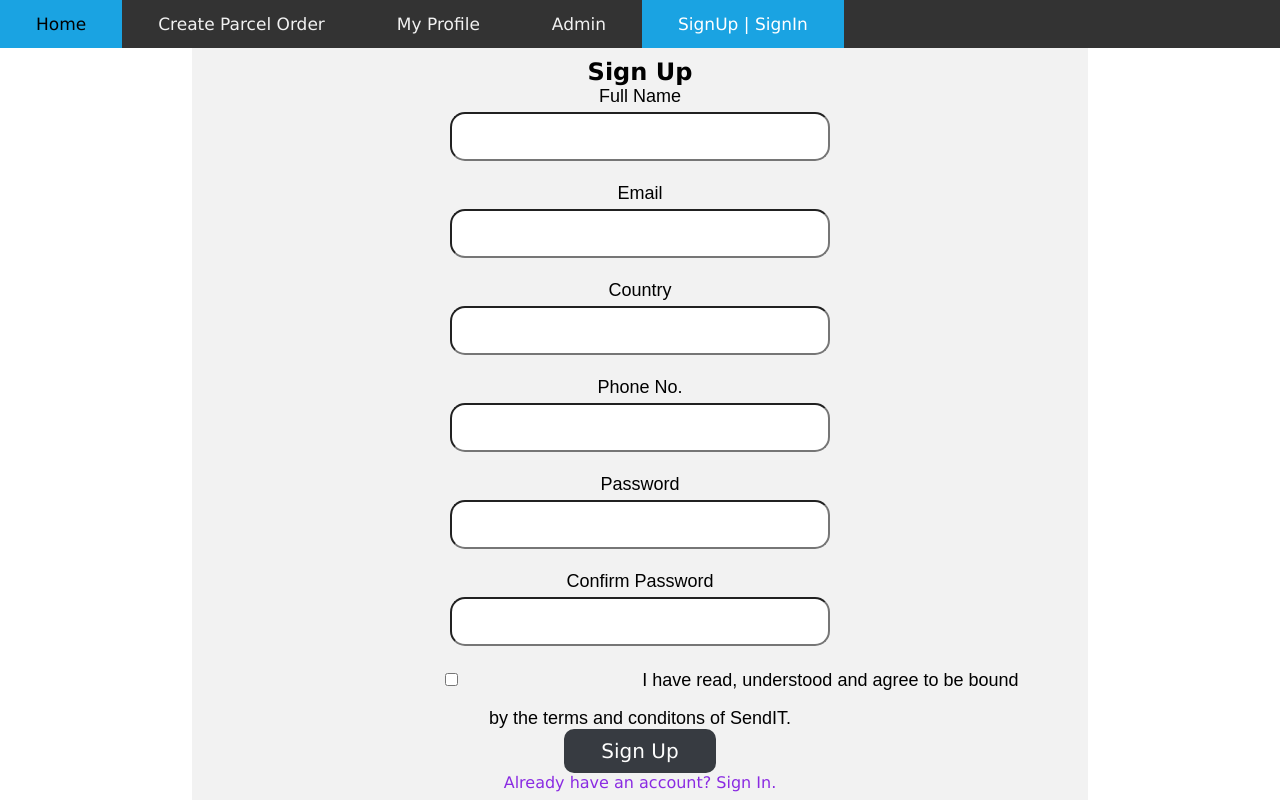
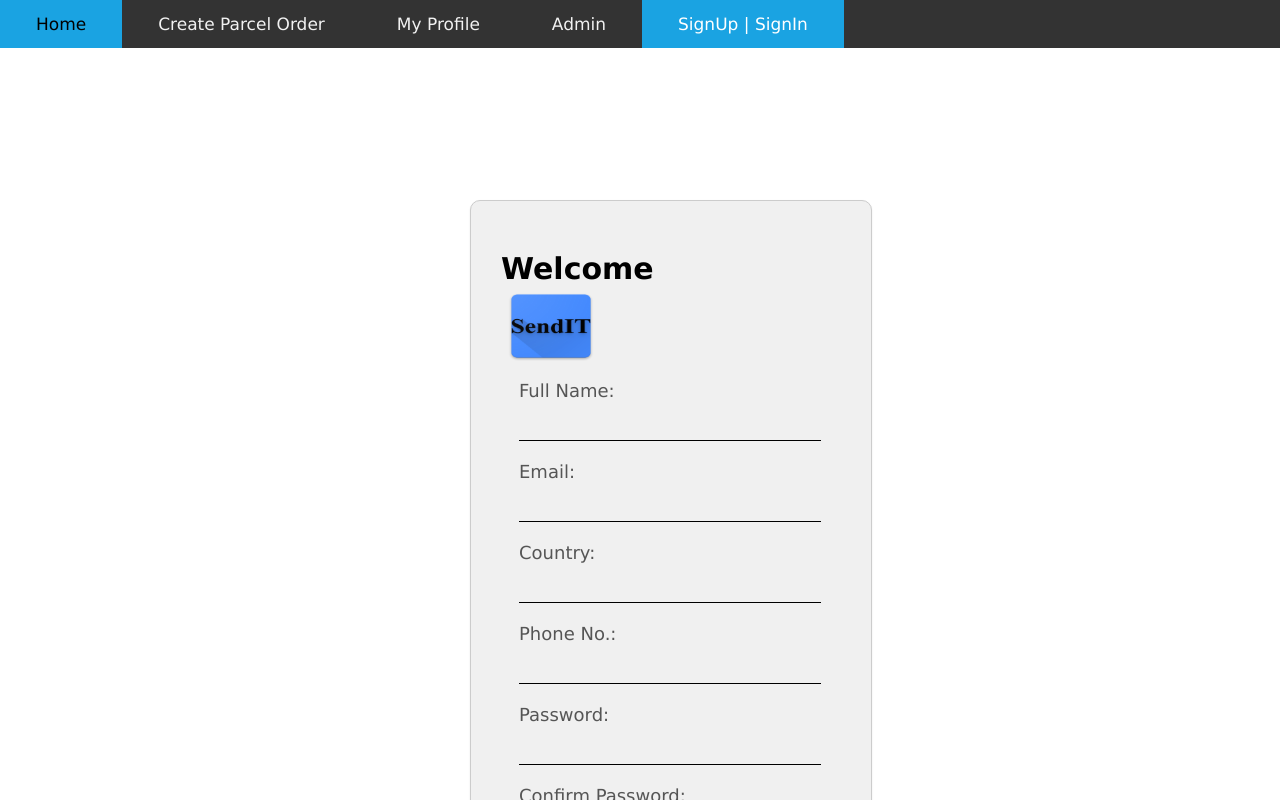
Before and after one commit to Rexben001/SendIT, a plain HTML site: page ui/signin.html in a window 1280 px wide. Both pictures are taken after a click on the link "Don't have an account? Create one.". Shown: the top 800 px of the page. Drawn offline with Linux system fonts and the light colour scheme.

Commit message:
modify files

```diff
--- a/ui/css/style.css
+++ b/ui/css/style.css
@@ -78,7 +78,7 @@ img{
     margin: 20px auto;
     padding: 10px;
     text-align: center;
-    font-size: 20px;
+    font-size: 18px;
 }
 
 #register a, #sends a{
@@ -94,76 +94,12 @@ footer{
     clear: both;
     background: #7eb0f1;
     color: white;
-    height: 50px;
+    height: 40px;
 }
 
 footer p{
     text-align: center;
     padding: 10px;
-}
-
-#formBody{
-    width: 70%;
-    margin: 0 auto;
-    background: #f2f2f2;
-    text-align: center;
-}
-
-#formSignIn, #formSignUp{
-    margin: 0 auto;
-    padding: 10px;
-    width: 85%;
-}
-
-label{
-    font-size: 18px;
-    font-family: Arial, Helvetica, sans-serif;
-    text-align: left;
-}
-
-input{
-    padding: 15px;
-    box-sizing: border-box;
-    width: 50%;
-    margin: 5px 0 22px;
-    border-radius: 15px;
-}
-
-input:focus{
-    background-color: #dddddd;
-    outline: none;
-}
-
-button{
-    background-color: #23282e;
-    border: 0;
-    box-sizing: border-box;
-    color: #fff;
-    font-size: 20px;
-    margin-top: 20px 0;
-    padding: 10px 15px;
-    width: 20%;
-    box-sizing: border-box;
-    opacity: 0.9;
-    border-radius: 10px;
-}
-
-button:hover{
-    opacity: 1;
-}
-
-form a{
-    text-decoration: none;
-    padding: 12px 12px;
-    color: blueviolet;
-}
-
-form a:hover{
-    color: #d30a0a;
-}
-
-#formSignUp{
-    display: none;
 }
 
 #profile{
@@ -230,34 +166,9 @@ form a:hover{
     display: none;
 }
 
-#createParcel input, #createParcel label{
-    padding: 5px 10px;
-    font-family: Arial, Helvetica, sans-serif;
-    font-size: 20px;
-    border-radius: 5px;
-    width: 80%;
-    margin: 10px;
-}
-
-#parcel, #parcel input{
-    width: 60%;
-    font-size: 20px;
-    padding: 10px;
-    box-sizing: border-box;
-    border-radius: 15px;
-}
 
 #parcelLog{
     margin: 10px;
-    vertical-align: ce
-}
-
-#parcelLog input, #parcelLog button{
-    width: 200px;
-    font-size: 20px;
-    padding: 5px;
-    box-sizing: border-box;
-    border-radius: 10px;
 }
 
 #des textarea{
@@ -270,7 +181,8 @@ form a:hover{
 }
 
 #parcelLog{
-margin: 20px;
+margin: 20px 50px;
+
 }
 
 #parcelLog button{
@@ -314,3 +226,116 @@ display: none;
     padding: 0 3px;
     margin: 10px
 }
+.signImage{
+    height: 80px;
+    width: 100px;
+    text-align: center;
+    margin: auto 0;
+}
+.welcome{
+    font-weight: bolder;
+    font-size: 30px;
+}
+p.first{
+    margin-top: 30px;
+}
+
+#formBody {
+    position: absolute;
+    width: 340px;
+    top: 50%;
+    left: 50%;
+    margin-top: -200px;
+    margin-left: -170px;
+    background: #f0f0f0;
+    padding: 30px;
+    border-radius: 10px;
+    border: 1px solid #ccc;
+    box-shadow: 0 1px 2px rgba(0, 0, 0, .1);
+    font-size: 18px;
+    }
+
+    form {
+        margin: 0 auto;
+        margin-top: 20px;
+    }
+    label {
+        color: #555;
+        display: inline-block;
+        margin-left: 18px;
+        padding-top: 10px;
+        font-size: 18px;
+    }
+    p a {
+        font-size: 11px;
+        color: #aaa;
+        float: right;
+        margin-top: -13px;
+        margin-right: 20px;
+    }
+    p a:hover {
+        color: #555;
+    }
+    input {
+        font-family: "Helvetica Neue", Helvetica, sans-serif;
+        outline: none;
+    }
+    input[type=text],
+    input[type=password],
+    input[type=email],
+    input[type=number],
+    input[type=search] {
+        padding-left: 10px;
+        margin: 10px;
+        margin-top: 5px;
+        margin-left: 18px;
+        width: 290px;
+        height: 32px;
+        background: transparent;
+        border: none;
+        border-bottom: 1px solid #000000;
+        font-size: 18px
+    }
+
+    input[type=checkbox] {
+        margin-left: 20px;
+        margin-top: 30px;
+    }
+    input[type=text]:focus,
+    input[type=password]:focus,
+    input[type=email]:focus,
+    input[type=number]:focus,
+    input[type=search]:focus {
+        border-bottom: 1px solid #21accf;
+    }
+    input:focus{
+        background-color: #dddddd;
+        outline: none;
+
+    }
+
+    input[type=submit] {
+    border: 0;
+    box-sizing: border-box;
+    font-size: 20px;
+    margin-top: 20px;
+    padding: 10px 15px;
+    box-sizing: border-box;
+    opacity: 0.9;
+    border-radius: 10px;
+    background: #7eb0f1;
+    cursor: pointer;
+    }
+    #formSignUp{
+        display: none;
+    }
+
+    form a{
+        text-decoration: none;
+        padding: 12px 12px;
+        color: blueviolet;
+    }
+
+    form a:hover{
+        color: #d30a0a;
+    }
--- a/ui/signin.html
+++ b/ui/signin.html
@@ -21,48 +21,52 @@
         <section>
             <div id="formBody">
                 <form id="formSignIn">
-                    <h1>Sign In</h1>
-                    <label for="username" name="username">Username or Email</label>
+                    <h1 class="welcome">Welcome</h1>
+                    <img class="signImage" src="img/logo.png" alt="">
                     <br>
-                    <input required type="text|email" id="username">
+                    <label for="username" name="username">Username or Email: </label>
                     <br>
-                    <label for="password" name="password">Password</label>
+                    <input required type="text" id="username">
+                    <br>
+                    <label for="password" name="password">Password: </label>
                     <br>
                     <input required type="password" id="password">
                     <br>
-                    <button type="submit">Sign In</button>
+                    <input type="submit" value="Login">
+                    <br>
                     <br>
                     <a href="#" id="signIn">Don't have an account? Create one.</a>
                 </form>
                 <form id="formSignUp">
-                    <h1>Sign Up</h1>
-                    <label for="username" name="username">Full Name</label>
+                    <h1 class="welcome">Welcome</h1>
+                    <img class="signImage" src="img/logo.png" alt="">
                     <br>
-                    <input required type="username" id="username">
+                    <label for="username" name="username">Full Name: </label>
                     <br>
-                    <label for="email" name="email">Email</label>
+                    <input required type="text" id="username">
+                    <br>
+                    <label for="email" name="email">Email: </label>
                     <br>
                     <input required type="email" id="email">
                     <br>
-                    <label for="country" name="country">Country</label>
+                    <label for="country" name="country">Country: </label>
                     <br>
-                    <input required type="country" id="country">
+                    <input required type="text" id="country">
                     <br>
-                    <label for="phone" name="phone">Phone No.</label>
+                    <label for="phone" name="phone">Phone No.: </label>
                     <br>
-                    <input required type="phone" id="phone">
+                    <input required type="number" id="phone">
                     <br>
-                    <label for="password" name="password">Password</label>
+                    <label for="password" name="password">Password: </label>
                     <br>
                     <input required type="password" id="password">
                     <br>
-                    <label for="password" name="password">Confirm Password</label>
+                    <label for="password" name="password">Confirm Password: </label>
                     <br>
                     <input required type="password" id="confirm-password">
                     <br>
-                    <label><input type="checkbox" id="agree" name="agree">I have read, understood and agree to be bound by the
-                        terms and conditons of SendIT.</label><br>
-                    <button type="submit">Sign Up</button>
+                            <input type="checkbox"><label for="checkbox">I have read, understood and agree to the terms and condition.</label>
+                            <input type="submit" value="Sign Up">
                     <br>
                     <a href="#" id="signUp">Already have an account? Sign In.</a>
                 </form>
```
Also changed, not shown: ui/admin.html (+5 -1 lines), ui/parcelorder.html (+19 -19 lines).
